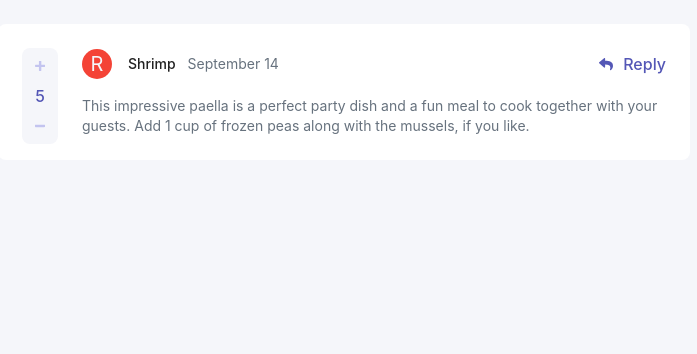
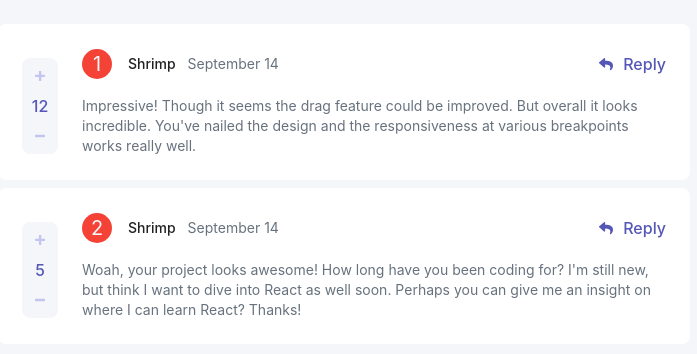
Before and after one commit to Danny-Lenko/r-fm-comments-section, a React (Vite) app: page / in a window 1280 px wide. Shown: the top 354 px of the page, without its empty margins (296-993 px from the left). Built offline with nearby package versions, Linux system fonts and the light colour scheme.

Commit message:
set up data redux

```diff
--- a/package.json
+++ b/package.json
@@ -13,8 +13,10 @@
     "@emotion/styled": "^11.10.4",
     "@mui/icons-material": "^5.10.6",
     "@mui/material": "^5.10.8",
+    "@reduxjs/toolkit": "^1.8.5",
     "react": "^18.2.0",
-    "react-dom": "^18.2.0"
+    "react-dom": "^18.2.0",
+    "react-redux": "^8.0.4"
   },
   "devDependencies": {
     "@types/react": "^18.0.17",
--- a/src/App.tsx
+++ b/src/App.tsx
@@ -1,21 +1,9 @@
 import { createTheme, ThemeProvider, CssBaseline, Container } from '@mui/material';
 import CommentCard from './CommentCard'
+import { useSelector, useDispatch } from 'react-redux'
+import { increment } from './features/commentsSlice';
+import { Data } from './interfaces'
 
-declare module '@mui/material/styles' {
-  interface Palette {
-    blueCustom: Palette['primary'];
-    redCustom: Palette['primary'];
-    greyCustom: Palette['primary'];
-  }
-
-  interface PaletteOptions {
-    blueCustom?: PaletteOptions['primary'];
-    redCustom?: PaletteOptions['primary'];
-    greyCustom?: PaletteOptions['primary'];
-  }
-}
-
-function App() {
 const theme = createTheme({
   typography: {
     fontFamily: [
@@ -51,13 +39,29 @@ function App() {
   },
 });
 
+function App() {
+
+  const state = useSelector( (state:Data) => state )
+  // const dispatch = useDispatch()
+
+  console.log(state)
+  const obj = state.comments
+  const comments = obj.comments
+  console.log(comments)
+
   return (
 
     <ThemeProvider theme={theme}>
       <CssBaseline />
       <Container maxWidth='md' sx={{my: 3}}>
 
-        <CommentCard />
+        {
+          comments.map(comment => <CommentCard key={comment.id} {...comment} />)
+        }
+
+        {/* {
+          comments.comments.map(comment => <div key={comment.id}><CommentCard props={comment} /></div>)
+        } */}
 
       </Container>
     </ThemeProvider>
--- a/src/CommentCard.tsx
+++ b/src/CommentCard.tsx
@@ -9,10 +9,12 @@ import { red } from '@mui/material/colors';
 import Box from '@mui/material/Box';
 import { IconReply, IconPlus, IconMinus, iconButtonStylesReply, iconButtonStylesLike, iconButtonStylesReplySmall } from './commentCardIcons';
 import { cardStyles, cardActionStyles, cardHeaderStyles } from './commentCardStyles'
+import { Comment } from './interfaces'
 
-export default function CommentCard() {
 
-   console.log(iconButtonStylesReply.assembleStyles())
+export default function CommentCard(props:Comment) {
+   console.log(props)
+   const {id, content, score} = props
 
    return (
       <Card elevation={0} sx={cardStyles} >
@@ -23,7 +25,7 @@ export default function CommentCard() {
                   <IconPlus sx={{ fontSize: 10 }} viewBox='0.5 1 10 10' />
                </IconButton>
                <Typography >
-                  5
+                  {score}
                </Typography>
                <IconButton size='small' sx={iconButtonStylesLike.assembleStyles()}>
                   <IconMinus sx={{ fontSize: 10, fontWeight: 400 }} viewBox='0 -3.5 10 10' />
@@ -43,7 +45,7 @@ export default function CommentCard() {
                sx={cardHeaderStyles}
                avatar={
                   <Avatar sx={{ bgcolor: red[500], width: 30, height: 30 }} aria-label="recipe">
-                     R
+                     {id}
                   </Avatar>
                }
                // sm screen reply button
@@ -60,9 +62,7 @@ export default function CommentCard() {
             />
             <CardContent>
                <Typography variant="body2" color='greyCustom.dark'>
-                  This impressive paella is a perfect party dish and a fun meal to cook
-                  together with your guests. Add 1 cup of frozen peas along with the mussels,
-                  if you like.
+                  {content}
                </Typography>
             </CardContent>
          </Box>
--- /dev/null
+++ b/src/app/hooks.ts
@@ -0,0 +1,5 @@
+import { TypedUseSelectorHook, useDispatch, useSelector } from 'react-redux';
+import { RootState, AppDispatch } from './store';
+
+export const useAppDispatch = () => useDispatch<AppDispatch>();
+export const useAppSelector: TypedUseSelectorHook<RootState> = useSelector;
--- /dev/null
+++ b/src/app/store.ts
@@ -0,0 +1,11 @@
+import { configureStore } from '@reduxjs/toolkit';
+import { commentsSlice } from '../features/commentsSlice';
+
+export const store = configureStore({
+  reducer: {
+    comments: commentsSlice.reducer,
+  }
+});
+
+export type AppDispatch = typeof store.dispatch;
+export type RootState = ReturnType<typeof store.getState>;
--- a/src/commentCardStyles.ts
+++ b/src/commentCardStyles.ts
@@ -1,5 +1,6 @@
 export const cardStyles = {
    mx: { xs: 1, sm: 7, md: 10 },
+   mb: 1,
    pt: 1,
    px: 1,
    display: 'flex',
--- /dev/null
+++ b/src/features/commentsSlice.tsx
@@ -0,0 +1,16 @@
+import { createSlice } from '@reduxjs/toolkit'
+import data from '../data/data.json'
+
+export const commentsSlice = createSlice({
+  name: 'data',
+  initialState: data,
+  reducers: {
+    increment: state => {
+      console.log(state)
+    }
+  }
+})
+
+export const { increment } = commentsSlice.actions
+
+export default commentsSlice.reducer
--- /dev/null
+++ b/src/interfaces.ts
@@ -0,0 +1,26 @@
+export interface Data {
+   comments: {
+     comments: Comment[]
+     currentUser: {}
+   }
+}
+
+export interface Comment {
+   id: number
+   content: string
+   score: number
+}
+
+declare module '@mui/material/styles' {
+   interface Palette {
+     blueCustom: Palette['primary'];
+     redCustom: Palette['primary'];
+     greyCustom: Palette['primary'];
+   }
+
+   interface PaletteOptions {
+     blueCustom?: PaletteOptions['primary'];
+     redCustom?: PaletteOptions['primary'];
+     greyCustom?: PaletteOptions['primary'];
+   }
+ }
--- a/src/main.tsx
+++ b/src/main.tsx
@@ -2,9 +2,13 @@ import React from 'react'
 import ReactDOM from 'react-dom/client'
 import App from './App'
 import './index.css'
+import { store } from './app/store'
+import { Provider } from 'react-redux'
 
 ReactDOM.createRoot(document.getElementById('root') as HTMLElement).render(
   <React.StrictMode>
-    <App />
+    <Provider store={store}>
+      <App />
+    </Provider>
   </React.StrictMode>
 )
```
Also changed, not shown: src/features/api/apiSlice.tsx (deleted), 1 other file (tests, documents, lock files or other folders). Lines whose indentation alone changed are shown as unchanged.
